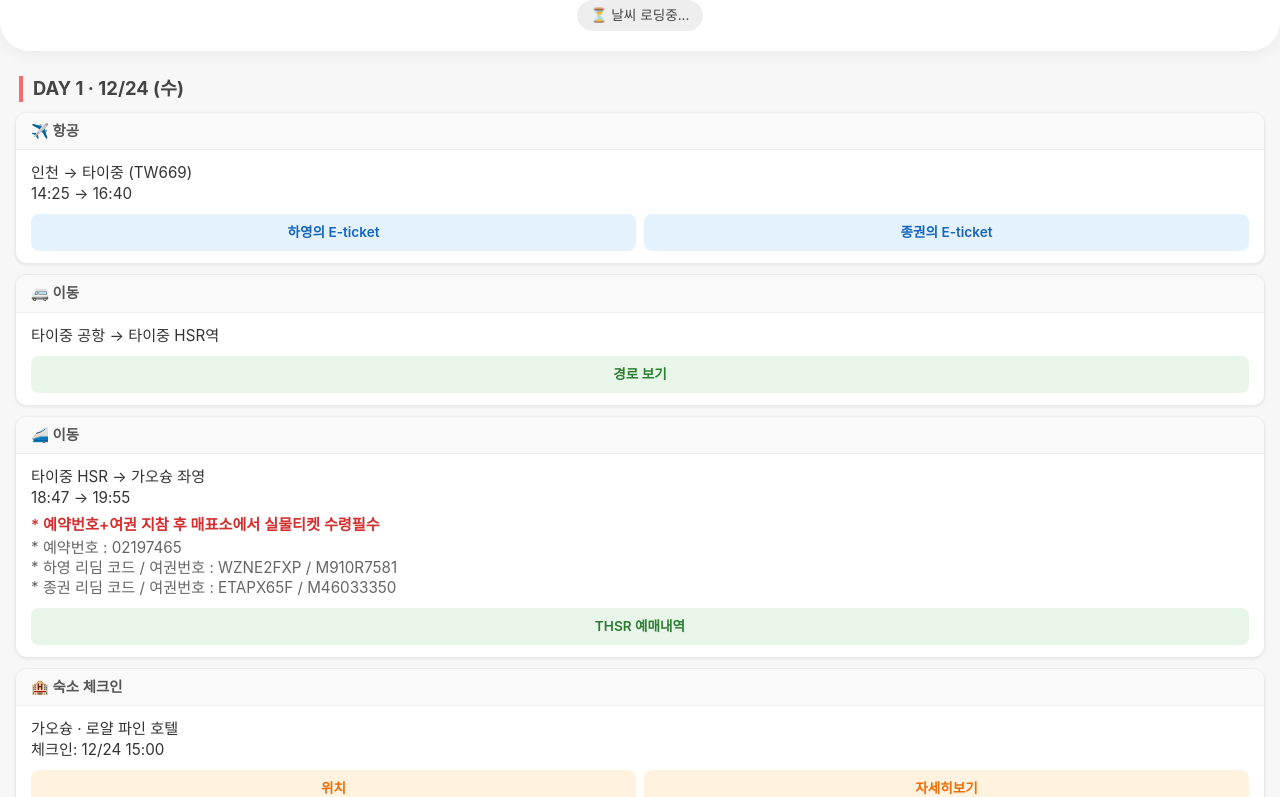
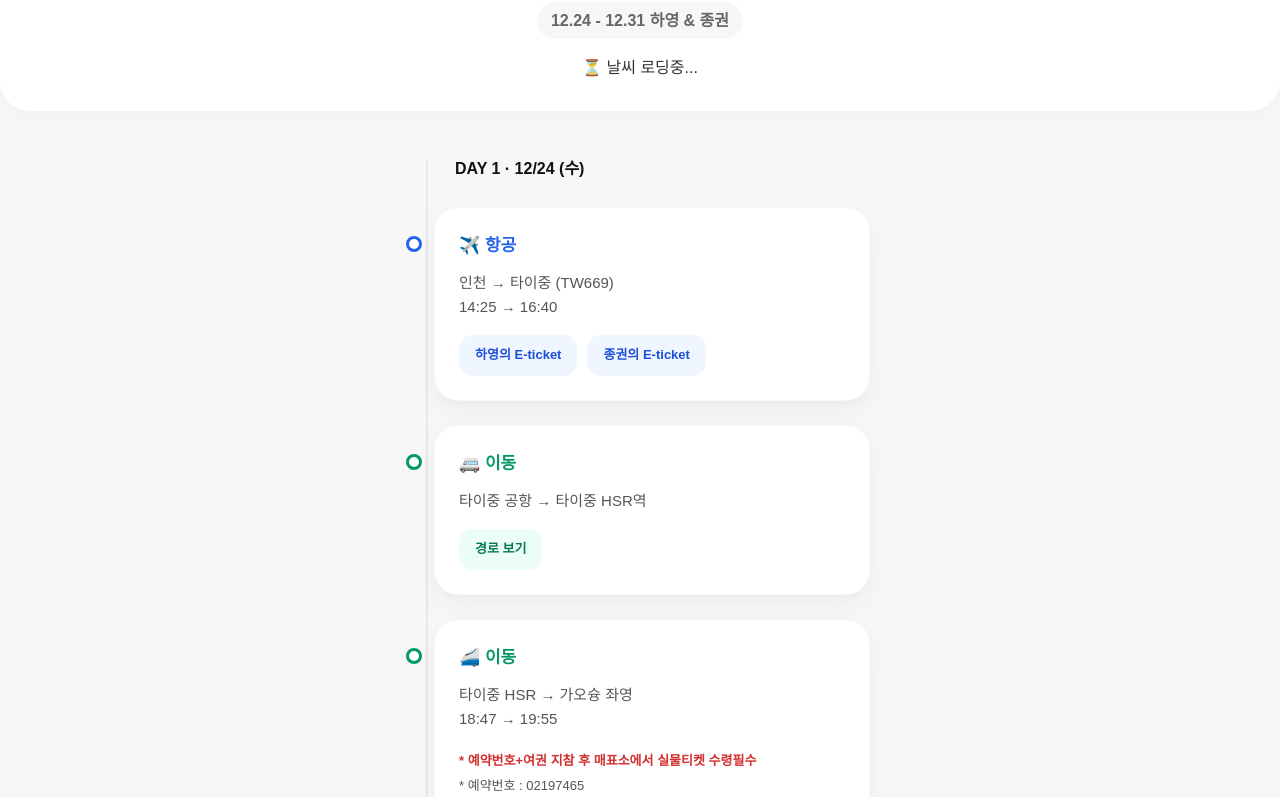
Before and after one commit to alrud814-art/bungbbang, a plain HTML site: page index.html in a window 1280 px wide. Shown: the part 103-900 px from the top of the page. Drawn offline with Linux system fonts and the light colour scheme; a web font is replaced by a local one.

Commit message:
Update style.css

```diff
--- a/style.css
+++ b/style.css
@@ -1,130 +1,195 @@
-/* style.css */
+/* CSS (style.css) - 트렌디/미니멀 스타일 + 헤더 둥글게 수정됨 */
 
-:root {
-  --bg-color: #f7f7f7;
-  --card-bg: #ffffff;
-  --text-main: #333333;
-  --text-sub: #666666;
-  --point-color: #ff6b6b;
+@import url('https://fonts.googleapis.com/css2?family=Pretendard:wght@400;600;800&display=swap');
+
+* {
+  box-sizing: border-box;
 }
 
 body {
-  background-color: var(--bg-color);
-  color: var(--text-main);
-  font-family: -apple-system, BlinkMacSystemFont, "Segoe UI", Roboto, "Helvetica Neue", Arial, sans-serif;
-
-  /* [수정] 헤더를 꽉 채우기 위해 전체 여백 제거 */
   margin: 0;
-  padding: 0;
-  line-height: 1.4;
+  font-family: "Pretendard", "Noto Sans KR", sans-serif;
+  background-color: #F7F7F7;
+  color: #333;
+  line-height: 1.6;
+  -webkit-font-smoothing: antialiased;
 }
 
+/* --- Header Area --- */
 .header {
-  background-color: var(--card-bg);
+  background: #fff;
+  text-align: center;
+  padding: 50px 20px 30px; /* 둥근 모서리와 어울리도록 하단 여백 살짝 늘림 */
+  margin-bottom: 40px;
 
-  /* [수정] 위쪽은 0, 아래쪽 양쪽만 30px 둥글게 */
+  /* [수정됨] 위쪽은 0, 아래쪽 양옆만 30px 둥글게 처리 */
   border-radius: 0 0 30px 30px;
 
-  padding: 30px 10px 20px 10px; /* 상단 패딩을 조금 늘려 시원하게 */
-  text-align: center;
-  margin-bottom: 25px;
-  box-shadow: 0 4px 15px rgba(0,0,0,0.05); /* 그림자를 조금 더 부드럽게 */
+  /* 헤더가 배경 위로 살짝 떠있는 느낌을 주는 그림자 추가 (선택사항) */
+  box-shadow: 0 4px 20px rgba(0,0,0,0.03);
 }
 
 .header h1 {
-  font-size: 1.5rem;
-  margin: 0 0 6px 0;
+  margin: 0;
+  font-size: 28px;
+  font-weight: 800;
+  color: #111;
   letter-spacing: -0.5px;
 }
 
 .header p {
-  font-size: 0.95rem;
-  color: var(--text-sub);
-  margin: 0 0 12px 0;
+  margin-top: 10px; /* 제목과 간격 살짝 조정 */
+  color: #666;
+  font-size: 16px;
+  font-weight: 600;
+  background-color: #f7f7f7; /* 배경색과 맞춤 */
+  display: inline-block;
+  padding: 6px 14px;
+  border-radius: 20px;
 }
 
-.weather-widget {
-  display: inline-block;
-  background-color: #eee;
-  padding: 6px 14px;
-  border-radius: 20px;
-  font-size: 0.85rem;
-  color: #444;
+/* --- Timeline Layout --- */
+.day-wrap {
+  position: relative;
+  padding: 0 20px 40px;
+  max-width: 500px;
+  margin: 0 auto;
 }
 
-/* [수정] body 패딩을 없앴으므로, 내용물에 좌우 여백 추가 */
-.day-wrap {
-  margin-bottom: 25px;
-  padding: 0 15px;
+/* 타임라인 선 */
+.day-wrap::before {
+  content: '';
+  position: absolute;
+  top: 10px;
+  bottom: 0;
+  left: 36px;
+  width: 2px;
+  background: #E5E7EB;
+  z-index: 0;
 }
 
 .day-title {
-  font-size: 1.15rem;
-  font-weight: 700;
-  color: #444;
-  margin: 0 0 10px 4px;
-  border-left: 4px solid var(--point-color);
-  padding-left: 10px;
+  position: relative;
+  font-size: 16px;
+  font-weight: 800;
+  color: #111;
+  background: #F7F7F7; /* body 배경색과 일치시킴 */
+  padding: 5px 0;
+  margin: 0 0 20px 45px;
+  display: block;
+  z-index: 1;
 }
 
+/* --- Trendy Card Style --- */
 .card {
-  background-color: var(--card-bg);
-  border-radius: 12px;
-  box-shadow: 0 1px 3px rgba(0,0,0,0.08);
-  margin-bottom: 10px;
-  overflow: hidden;
-  border: 1px solid #eaeaea;
+  position: relative;
+  background: #fff;
+  border-radius: 24px;
+  padding: 24px;
+  margin-bottom: 24px;
+  margin-left: 24px;
+  box-shadow: 0 10px 30px rgba(0,0,0,0.04), 0 4px 6px rgba(0,0,0,0.02);
+  border: 1px solid rgba(0,0,0,0.03);
+  transition: transform 0.2s ease, box-shadow 0.2s ease;
 }
 
+.card:hover {
+  transform: translateY(-5px);
+  box-shadow: 0 20px 40px rgba(0,0,0,0.08);
+}
+
+/* 타임라인 점 */
+.card::before {
+  content: '';
+  position: absolute;
+  top: 28px;
+  left: -29px;
+  width: 10px;
+  height: 10px;
+  border-radius: 50%;
+  background: #fff;
+  border: 3px solid #ccc;
+  z-index: 2;
+  box-shadow: 0 0 0 3px #F7F7F7; /* 점 주변 여백 효과 (배경색과 일치) */
+}
+
+/* --- Card Header & Content --- */
 .card-header {
-  background-color: #f9f9f9;
-  padding: 8px 15px;
-  font-size: 0.9rem;
-  font-weight: 600;
-  color: #555;
-  border-bottom: 1px solid #eee;
+  padding: 0;
+  margin-bottom: 12px;
+  background: none !important;
+  font-size: 17px;
+  font-weight: 800;
+  display: flex;
+  align-items: center;
+  gap: 6px;
 }
 
 .card-body {
-  padding: 12px 15px;
+  padding: 0;
+  font-size: 15px;
+  color: #4B5563;
+  display: flex;
+  flex-direction: column;
+  gap: 16px;
 }
 
 .card-body p {
-  margin: 0 0 6px 0;
-  font-size: 0.95rem;
+  margin: 0;
+  line-height: 1.6;
+  color: #555;
 }
 
-.notice-box {
-    background-color: #f5f5f5;
-    padding: 8px;
-    border-radius: 6px;
-    margin-bottom: 8px;
-    font-size: 0.85rem;
-    color: #555;
-}
+/* --- Color Themes --- */
+.card.flight .card-header { color: #2563EB; }
+.card.flight::before { border-color: #2563EB; }
 
-.btn-group {
+.card.train .card-header { color: #059669; }
+.card.train::before { border-color: #059669; }
+
+.card.hotel .card-header { color: #D97706; }
+.card.hotel::before { border-color: #D97706; }
+
+.card.tour .card-header { color: #7C3AED; }
+.card.tour::before { border-color: #7C3AED; }
+
+
+/* --- Modern Buttons --- */
+.card-body .btn-group {
   display: flex;
-  gap: 8px;
-  margin-top: 10px;
+  flex-wrap: wrap;
+  gap: 10px;
 }
 
 .btn {
-  flex: 1;
-  display: block;
-  text-align: center;
-  padding: 9px 0;
-  font-size: 0.85rem;
+  padding: 10px 16px;
+  border-radius: 14px;
+  font-size: 13px;
+  font-weight: 700;
   text-decoration: none;
-  border-radius: 8px;
-  font-weight: 600;
-  transition: opacity 0.2s;
+  display: inline-flex;
+  align-items: center;
+  transition: all 0.2s;
 }
-.btn:hover { opacity: 0.8; }
 
-.btn-flight { background-color: #e3f2fd; color: #1565c0; }
-.btn-train  { background-color: #e8f5e9; color: #2e7d32; }
-.btn-hotel  { background-color: #fff3e0; color: #ef6c00; }
-.btn-tour   { background-color: #f3e5f5; color: #7b1fa2; }
+.btn-flight { background-color: #EFF6FF; color: #1D4ED8; }
+.btn-flight:hover { background-color: #DBEAFE; }
 
-a { text-decoration: none; }
+.btn-train { background-color: #ECFDF5; color: #047857; }
+.btn-train:hover { background-color: #D1FAE5; }
+
+.btn-hotel { background-color: #FFFBEB; color: #B45309; }
+.btn-hotel:hover { background-color: #FEF3C7; }
+
+.btn-tour { background-color: #F5F3FF; color: #6D28D9; }
+.btn-tour:hover { background-color: #EDE9FE; }
+
+/* --- Footer --- */
+.footer {
+  text-align: center !important;
+  width: 100%;
+  padding: 60px 20px;
+  color: #9CA3AF;
+  font-size: 14px;
+  background: transparent;
+}
```
